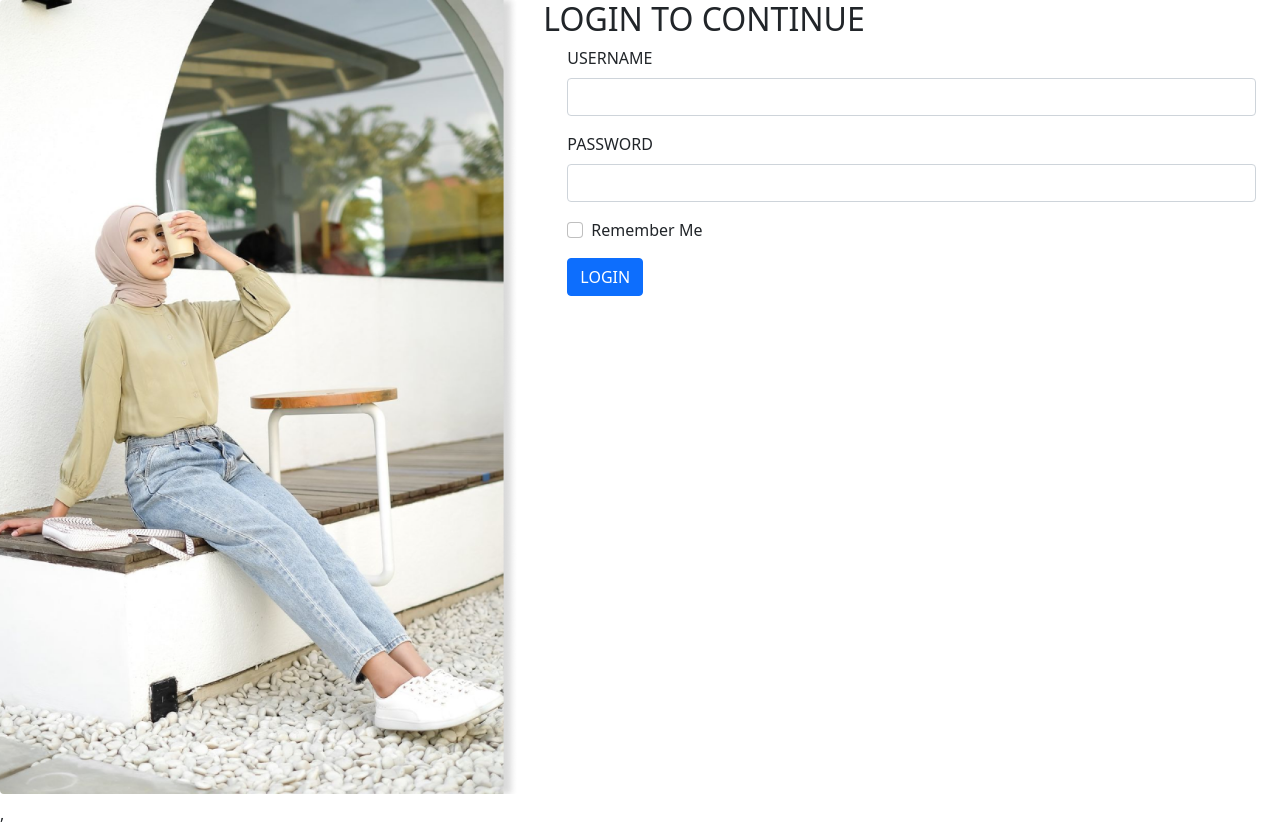
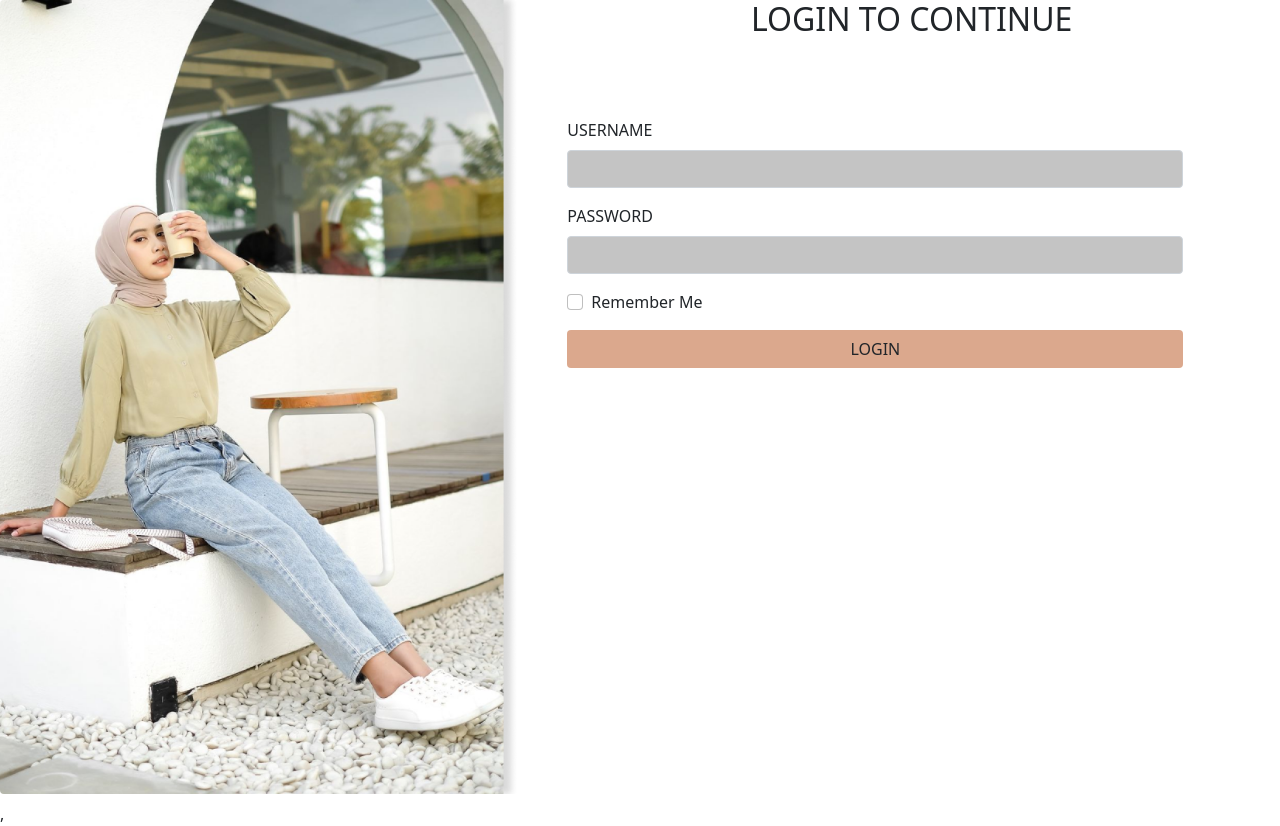
Before and after one commit to anisaselenasari/20_ANISA-SELENA_MINI-PROJECT, a React (Create React App) app: page /Login in a window 1280 px wide. Built offline with nearby package versions, Linux system fonts and the light colour scheme.

Commit message:
graph ql

```diff
--- a/src/pages/Baju.js
+++ b/src/pages/Baju.js
@@ -38,7 +38,7 @@ function Baju() {
   // `
 
   const GetTodoShirt = gql`
-  query MyQuery($id_Kategori: Int=1) {
+  query MyQuery($id_Kategori: Int!) {
     Produk(where: {id_Kategori: {_eq: $id_Kategori}}) {
       id_Kategori
       id
@@ -49,9 +49,16 @@ function Baju() {
   }
    `
 
-  // const { data, loading, error } = useQuery(GetTodo);
-  const [getTodo, { data, loading, error }] = useLazyQuery(GetTodoShirt);
+  const { data, loading, error } = useQuery(GetTodo);
+  // const [getTodo, { data, loading, error }] = useLazyQuery(GetTodoShirt);
   console.log(data);
+
+  const clickImg = (elementImg) => {
+    console.log("klikgambar")
+  }
+
+
+
     return (
         <div>
              <Navbar />
@@ -71,6 +78,7 @@ function Baju() {
               >
               <img style={{width: "400px", height:"600.39px" , left: "46px", top: "186px" }}
               className="my-baju1"
+              onClick={clickImg}
               src={elementProduk.gambar}
               className="img-fluid"
               // className="rounded float-start"
--- a/src/pages/Collection.js
+++ b/src/pages/Collection.js
@@ -28,7 +28,7 @@ function Collection() {
           <br></br>
           <br></br>
         <div className="container"></div>
-        <p>
+        <p style={{textAlign: "justify" }}>
         Your place to find perfect everyday shirt! Selling since 2009, we are totally trusted!!!
         <div className="container"></div>
             <br></br>
--- a/src/pages/Login.js
+++ b/src/pages/Login.js
@@ -1,8 +1,29 @@
 import React from 'react'
 import modelloginImg from '../assets/img/modellogin.png'
 import "../assets/css/login.css"
+// import { useHistory } from 'react-router-dom'
 
-function Login() {
+export default function Login() {
+
+    // const history = useHistory()
+    // function submitHandler(e) {    // disini adalah untuk submit, ketika dia sudah sesuai dia akan lanjut.nah tapi ketika dia
+    //     e.preventDefault()           // gak sesuai dia akan munculin tulisan erornya
+    //     let isValid = true
+
+    //     for (const field in Login) {
+    //       const input = Login[field]
+
+    //       if (input.err || (input.required && !input.value)) {
+    //         isValid = false
+    //         break
+    //       }
+    //     }
+
+
+    // }
+    // !isValid && alert ('Form Tidak Valid!')
+    // isValid ? history.push('')
+
     return (
         <div>
             <div className="container-fluid px-0">
@@ -16,22 +37,50 @@ function Login() {
 
                     <form className="data-container col-md-7 col-sm-8">
                     <div className="container"></div>
-                    <h2>LOGIN TO CONTINUE</h2>
+                    <h2 style={{textAlign: "center"}}>LOGIN TO CONTINUE</h2>
+                    <br></br>
+                    <br></br>
+                    <br></br>
                     <div className="container">
                     <div className="mb-3">
                     <label for="exampleInputEmail1" class="form-label">USERNAME</label>
-                     <input type="email" class="form-control" id="exampleInputEmail1" aria-describedby="emailHelp"></input>
-                     {/* <div id="emailHelp" class="form-text">We'll never share your email with anyone else.</div> */}
+                     <input style={{width: "616px", background: "#C4C4C4" }}
+                     type="email"
+                     class="form-control"
+                     id="exampleInputEmail1"
+                     aria-describedby="emailHelp">
+                     </input>
+
                     </div>
                     <div class="mb-3">
-                     <label for="exampleInputPassword1" class="form-label">PASSWORD</label>
-                     <input type="password" class="form-control" id="exampleInputPassword1"></input>
+                     <label
+                     for="exampleInputPassword1"
+                     class="form-label">PASSWORD
+                     </label>
+                     <input
+                     style={{width: "616px", background: "#C4C4C4" }}
+                     type="password"
+                     className="form-control"
+                     id="exampleInputPassword1"></input>
                    </div>
+
                    <div class="mb-3 form-check">
-                     <input type="checkbox" class="form-check-input" id="exampleCheck1"></input>
-                     <label class="form-check-label" for="exampleCheck1">Remember Me</label>
+                     <input
+                     type="checkbox"
+                     className="form-check-input"
+                     id="exampleCheck1">
+                     </input>
+                     <label
+                     className="form-check-label"
+                     for="exampleCheck1">Remember Me</label>
+
                        </div>
-                       <button type="submit" class="btn btn-primary">LOGIN</button>
+
+                       <button
+                    //    onClick={submitHandler}
+                       style={{width: "616px" , background: "#DBA88D"}}
+                       type="submit"
+                       className="btn">LOGIN</button>
                        </div>
                     </form>
 
@@ -41,5 +90,3 @@ function Login() {
 
     )
 }
-
-export default Login
```
